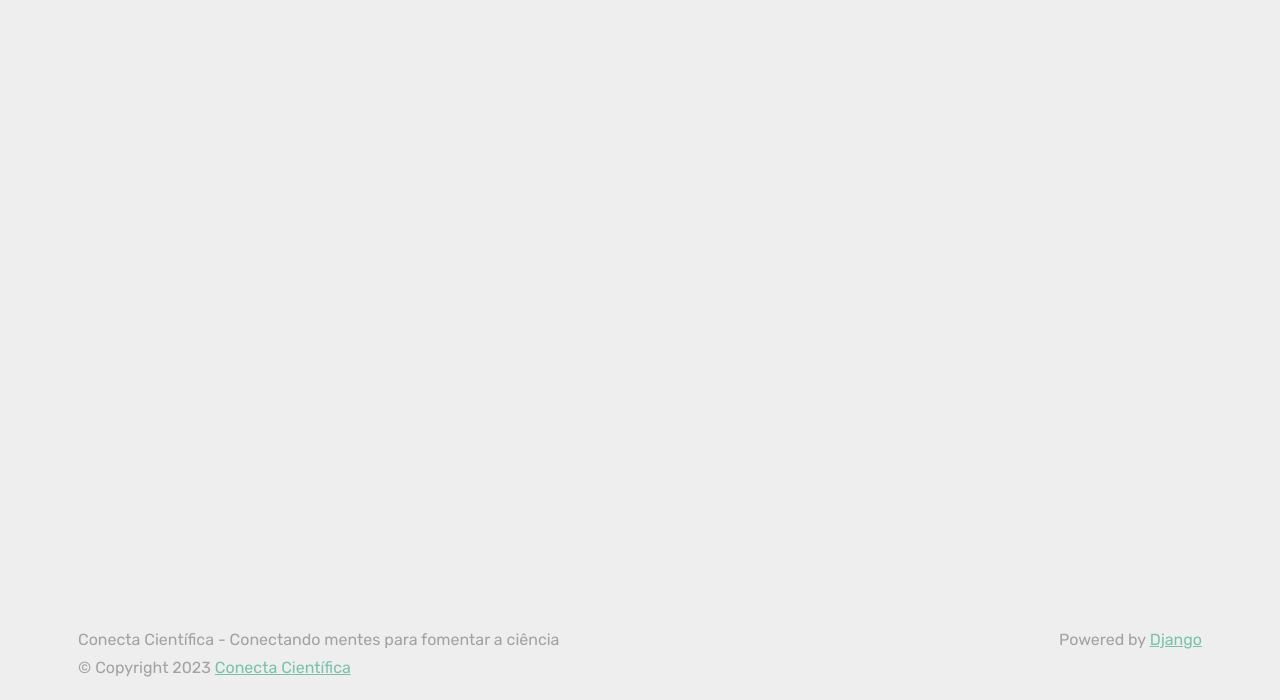
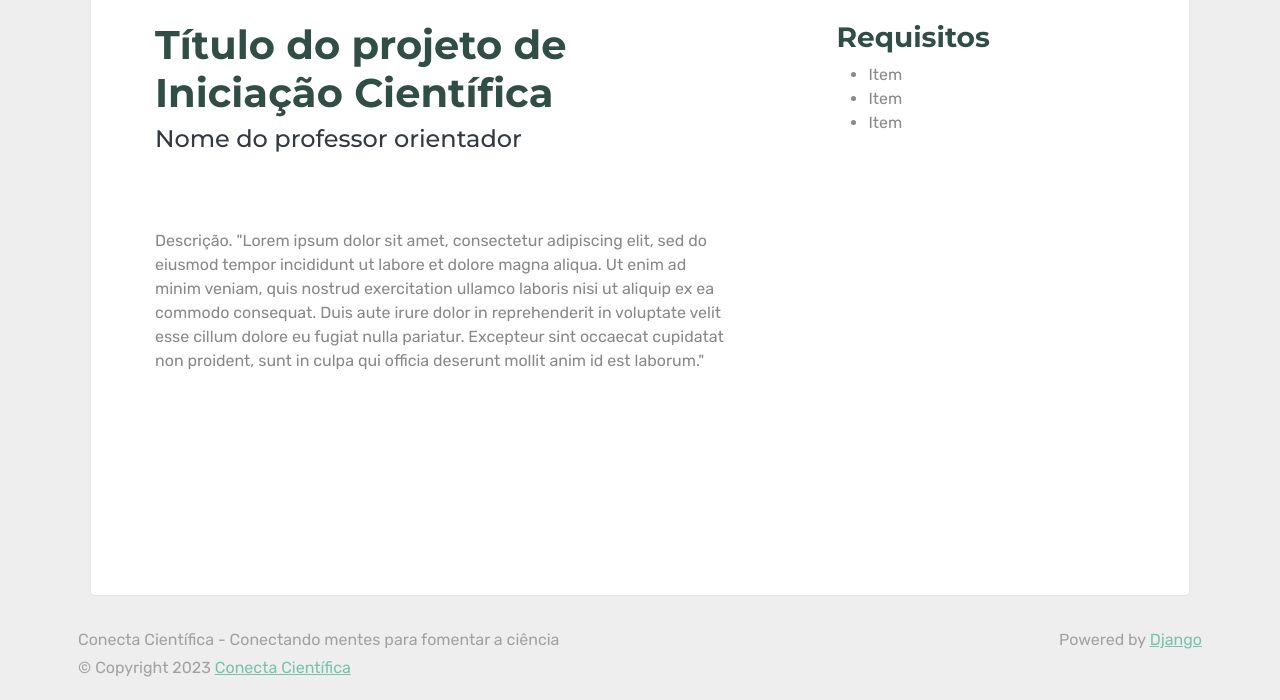
Before and after one commit to conecta-cientifica/conecta-cientifica, a Django app: template projects/templates/project-page.html in a window 1280 px wide. Shown: the part 100-800 px from the top of the page. Run offline with Django 4.2, Linux system fonts and the light colour scheme; the template is opened without the code that fills it, so the values that code supplies are empty; some libraries are stand-ins or nearby versions.

Commit message:
Página de projeto
- Estruturada e estilizada página de projeto
- Comentados botões de login e registro com o google

```diff
--- a/accounts/templates/login.html
+++ b/accounts/templates/login.html
@@ -17,7 +17,7 @@
 
             <a href="#" class="forgot-password">Esqueceu a senha?</a>
 
-            <div class="container d-flex align-items-baseline mt-5">
+            {% comment %} <div class="container d-flex align-items-baseline mt-5">
                 <hr class="line p-1">
                 <p class="align-text-center"> OU </p>
                 <hr class="line p-1">
@@ -28,7 +28,7 @@
                     <img src="https://lh3.googleusercontent.com/COxitqgJr1sJnIDe8-jiKhxDx1FrYbtRHKJ9z_hELisAlapwE9LUPh6fcXIfb5vwpbMl4xl9H9TRFPc5NOO8Sb3VSgIBrfRYvW6cUA" alt="Google Logo" class="google-logo">
                     Login com o Google
                 </a>
-            </button>
+            </button> {% endcomment %}
         </div>
 
         <div class="login-text text-dark d-flex justify-content-center">
--- a/accounts/templates/register.html
+++ b/accounts/templates/register.html
@@ -15,11 +15,11 @@
             <button class="btn btn-primary rounded-pill" type="submit">REGISTRAR</button>
         </form>
 
-        <button class="btn btn-outline-info mt-3">
+        {% comment %} <button class="btn btn-outline-info mt-3">
             <a href="{% provider_login_url 'google' %}?next=/">
                 <img src="https://lh3.googleusercontent.com/COxitqgJr1sJnIDe8-jiKhxDx1FrYbtRHKJ9z_hELisAlapwE9LUPh6fcXIfb5vwpbMl4xl9H9TRFPc5NOO8Sb3VSgIBrfRYvW6cUA" alt="Google Logo" class="google-logo">
                 Registrar-se com o Google
             </a>
-        </button>
+        </button> {% endcomment %}
     </div>
 {% endblock %}
--- a/main/static/css/style.css
+++ b/main/static/css/style.css
@@ -219,3 +219,42 @@ body {
     width: 350px;
     height: 300px;
 }
+
+/* project-page.html */
+
+.project_page {
+    height: 80vh;
+    width: 1100px;
+    background: #FFFFFF;
+    border: 1px solid rgba(0, 0, 0, 0.1);
+    border-radius: 5px;
+}
+
+.project_infos {
+    flex: 2;
+    flex-direction: column;
+}
+
+.project_reqs {
+    flex: 1;
+}
+
+.spacing {
+    flex: 0.25;
+}
+
+.project_infos h1, .project_reqs h3 {
+    font-weight: 600;
+}
+
+.project_infos h1 {
+    flex: 2;
+}
+
+.project_infos h4 {
+    flex: 2;
+}
+
+.project_infos p {
+    flex: 6;
+}
--- a/main/templates/base/base.html
+++ b/main/templates/base/base.html
@@ -43,15 +43,22 @@
                 <a class="nav-link" href="{% url 'main' %}">INÍCIO</a>
               </li>
               {% endif %}
+              {% if request.path != '/projects-feed/' %}
               <li class="nav-item px-3">
-                <a class="nav-link" href="#">PROJETOS</a>
+                <a class="nav-link" href="{% url 'projects-feed' %}">PROJETOS</a>
               </li>
-              {% if request.path != '/login/' and request.path != '/user-profile/' %}
+              {% endif %}
+              {% if request.path != '/' and request.path != '/login/' and request.path != '/register/' and request.path != '/user-profile/' %}
+              <li class="nav-item px-3">
+                <a class="nav-link" href="{% url 'user-profile' %}">PERFIL</a>
+              </li>
+              {% endif %}
+              {% if request.path != '/login/' and request.path != '/user-profile/' and request.path != '/project-page/' %}
               <li class="nav-item px-3">
                 <a class="nav-link" href="{% url 'login' %}">LOGIN</a>
               </li>
               {% endif %}
-              {% if request.path != '/register/' and request.path != '/user-profile/' and request.path != '/' %}
+              {% if request.path != '/register/' and request.path != '/user-profile/' and request.path != '/' and request.path != '/project-page/' %}
               <li class="nav-item px-3">
                 <a class="nav-link" href="{% url 'register' %}">REGISTRO</a>
               </li>
--- a/main/views.py
+++ b/main/views.py
@@ -1,4 +1,4 @@
 from django.shortcuts import render
 
 def main_view(request):
-    return render(request, "views/main.html", {"name": "ConectaCientifica"})
+    return render(request, "main.html", {"name": "ConectaCientifica"})
--- a/projects/templates/project-card.html
+++ b/projects/templates/project-card.html
@@ -7,7 +7,7 @@
         <p class="card-text">Uma breve descrição.</p>
         </div>
         <div class="card-footer">
-            <a href="#" class="card-link">MAIS DETALHES</a>
+            <a href="{% url 'project-page' %}" class="card-link">MAIS DETALHES</a>
         </div>
     </div>
 </div>
--- a/projects/templates/project-page.html
+++ b/projects/templates/project-page.html
@@ -4,3 +4,22 @@
 {% block 'title' %}
     <title>Conecta Científica - Projeto</title>
 {% endblock %}
+
+{% block 'body' %}
+    <div class="container project_page p-5 my-3 d-flex">
+        <div class="project_infos p-3 mr-5 d-flex">
+            <h1 class="text-primary-emphasis">Título do projeto de Iniciação Científica</h2>
+            <h4 class="text-dark">Nome do professor orientador</h4>
+            <p class="text-body">Descrição. "Lorem ipsum dolor sit amet, consectetur adipiscing elit, sed do eiusmod tempor incididunt ut labore et dolore magna aliqua. Ut enim ad minim veniam, quis nostrud exercitation ullamco laboris nisi ut aliquip ex ea commodo consequat. Duis aute irure dolor in reprehenderit in voluptate velit esse cillum dolore eu fugiat nulla pariatur. Excepteur sint occaecat cupidatat non proident, sunt in culpa qui officia deserunt mollit anim id est laborum."</p>
+        </div>
+        <div class="spacing"></div>
+        <div class="project_reqs p-3">
+            <h3 class="text-primary-emphasis">Requisitos</h2>
+            <ul class="text-body">
+                <li>Item</l1>
+                <li>Item</l1>
+                <li>Item</l1>
+            </ul>
+        </div>
+    </div>
+{% endblock %}
--- a/projects/views.py
+++ b/projects/views.py
@@ -5,4 +5,4 @@ def projects_feed_view(request):
     return render(request, "projects-feed.html", {'project_cards': project_cards})
 
 def project_page_view(request):
-    return render(request, "projects-page.html")
+    return render(request, "project-page.html")
```
Also changed, not shown: main/templates/main.html (renamed from main/templates/views/main.html).
